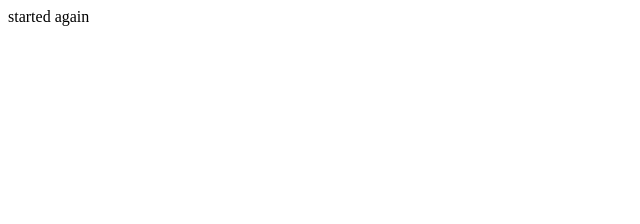
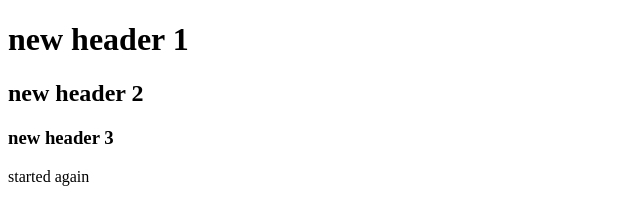
Before and after one commit to fahimfysl/re-start, a plain HTML site: page index.html in a window 1280 px wide. Shown: the whole page, without its empty margins (0-640 px from the left). Drawn offline with Linux system fonts and the light colour scheme.

Commit message:
changes added

```diff
--- a/index.html
+++ b/index.html
@@ -7,6 +7,9 @@
     <title>restart website</title>
 </head>
 <body>
-    started again
+    <h1>new header 1</h1>
+    <h2>new header 2</h2>
+    <h3>new header 3</h3>
+    <p>started again</p>
 </body>
 </html>
```
